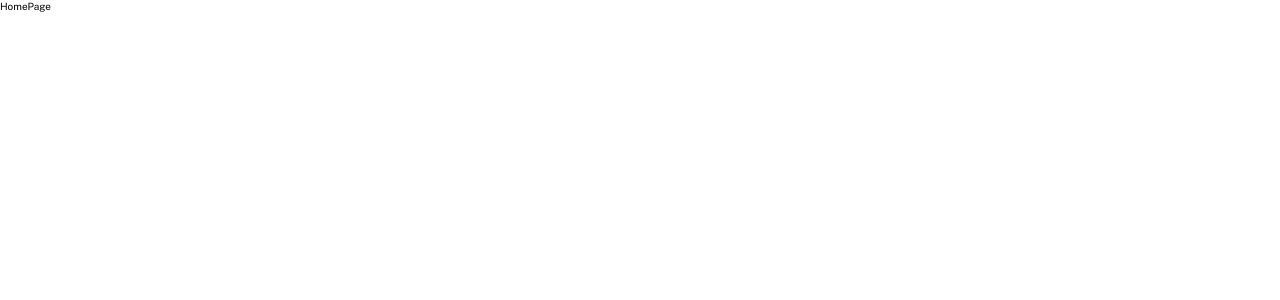
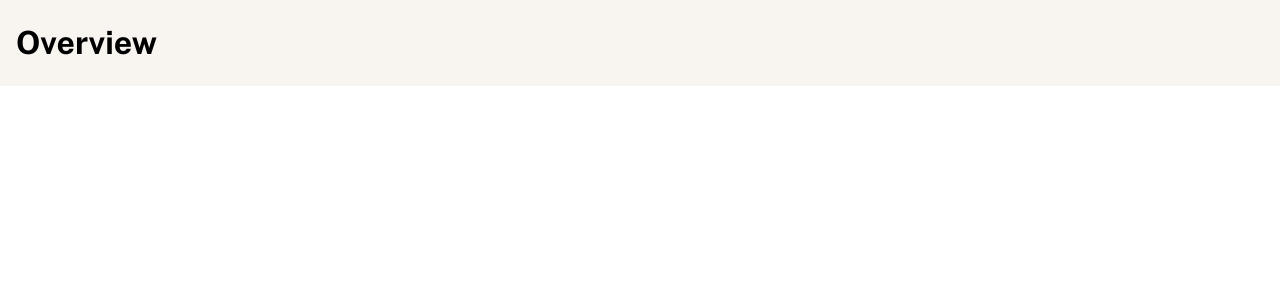
Before and after one commit to mhjarvis/personal-finance-application, a React (Vite) app: page / in a window 1280 px wide. Shown: the top 300 px of the page. Built offline with nearby package versions, Linux system fonts and the light colour scheme.

Commit message:
Import and Apply Layout wrapper and Heading

```diff
--- a/src/pages/Home.jsx
+++ b/src/pages/Home.jsx
@@ -1,3 +1,10 @@
+import PageTitle from "../components/atoms/PageTitle/PageTitle";
+import MainLayout from "../components/layouts/MainLayoutl";
+
 export default function Home() {
-	return <div>HomePage</div>;
+	return (
+		<MainLayout>
+			<PageTitle title="Overview" />
+		</MainLayout>
+	);
 }
```
